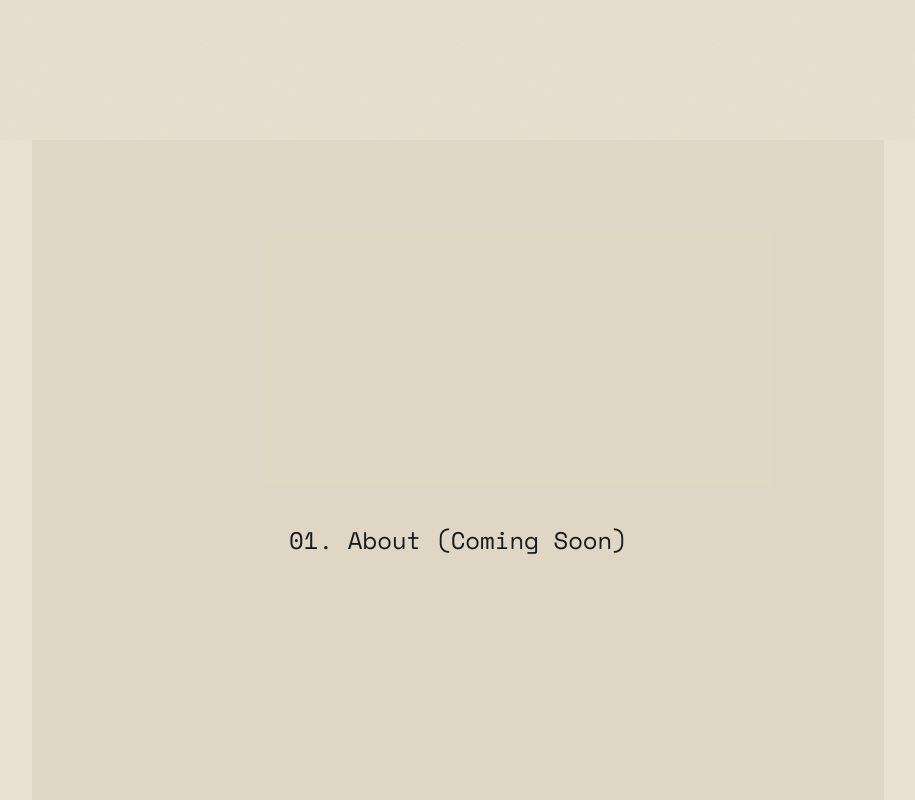
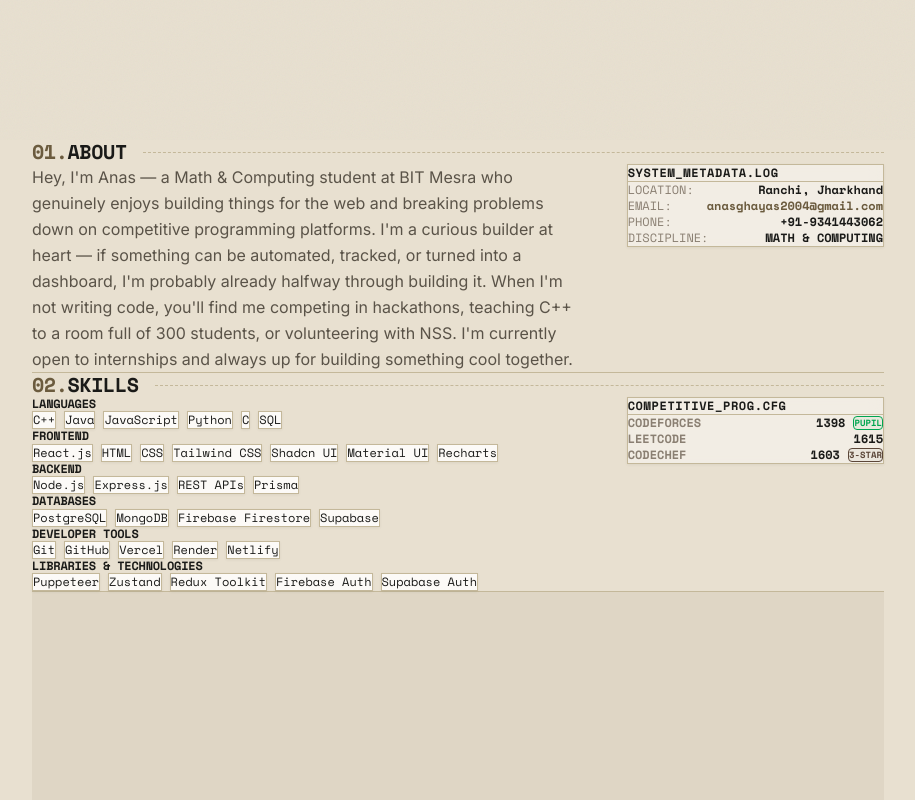
Before and after one commit to anasghayas/Portfolio, a React (Vite) app: page / in a window 1280 px wide. Shown: the part 660-1460 px from the top of the page, without its empty margins (182-1097 px from the left). Built offline with nearby package versions, Linux system fonts and the light colour scheme.

Commit message:
Skills and Cp Profiles added

```diff
--- a/src/App.jsx
+++ b/src/App.jsx
@@ -1,16 +1,18 @@
 import './App.css'
 import Navbar from './components/Navbar'
 import Hero from './components/Hero'
+import About from './components/About'
+import Skills from './components/Skills'
 
 function App() {
   return (
     <>
       <Navbar />
-      <main>
+      <main className="max-w-[1100px] mx-auto px-6">
         <Hero />
+        <About />
+        <Skills />
         {/* Dummy sections so scroll works */}
-        <section id="about" className="h-screen bg-[var(--bg-card)] flex items-center justify-center font-mono text-2xl text-[var(--text-primary)]">01. About (Coming Soon)</section>
-        <section id="skills" className="h-screen flex items-center justify-center font-mono text-2xl text-[var(--text-primary)]">02. Skills (Coming Soon)</section>
         <section id="projects" className="h-screen bg-[var(--bg-card)] flex items-center justify-center font-mono text-2xl text-[var(--text-primary)]">03. Projects (Coming Soon)</section>
         <section id="achievements" className="h-screen flex items-center justify-center font-mono text-2xl text-[var(--text-primary)]">04. Achievements (Coming Soon)</section>
         <section id="experience" className="h-screen bg-[var(--bg-card)] flex items-center justify-center font-mono text-2xl text-[var(--text-primary)]">05. Experience (Coming Soon)</section>
--- /dev/null
+++ b/src/components/Skills.jsx
@@ -0,0 +1,94 @@
+import { motion } from 'framer-motion';
+import { skills, competitiveProgramming } from '../data/portfolioData';
+import SectionHeading from './SectionHeading';
+
+export default function Skills() {
+  const categories = Object.keys(skills);
+
+  const containerVariants = {
+    hidden: { opacity: 0 },
+    visible: {
+      opacity: 1,
+      transition: { staggerChildren: 0.1 }
+    }
+  };
+
+  const itemVariants = {
+    hidden: { opacity: 0, y: 15 },
+    visible: {
+      opacity: 1,
+      y: 0,
+      transition: { duration: 0.4, ease: 'easeOut' }
+    }
+  };
+
+  return (
+    <section id="skills" className="py-20 border-b border-[var(--border)]">
+      <SectionHeading number="02" title="Skills" />
+
+      <div className="grid grid-cols-1 md:grid-cols-3 gap-10 items-start">
+        {/* Technical Skills grid */}
+        <motion.div
+          variants={containerVariants}
+          initial="hidden"
+          whileInView="visible"
+          viewport={{ once: true, margin: "-100px" }}
+          className="md:col-span-2 space-y-8"
+        >
+          {categories.map((category) => (
+            <motion.div variants={itemVariants} key={category} className="space-y-3">
+              <h3 className="font-mono text-xs uppercase tracking-widest text-[var(--text-muted)] font-bold">
+                {category}
+              </h3>
+              <div className="flex flex-wrap gap-2">
+                {skills[category].map((skill) => (
+                  <span
+                    key={skill}
+                    className="font-mono text-xs border border-[var(--border)] bg-[#fcfaf7] px-3 py-1.5 text-[var(--text-primary)] shadow-[var(--shadow-sm)] hover:border-[var(--text-primary)] hover:-translate-y-0.5 transition-all duration-200"
+                  >
+                    {skill}
+                  </span>
+                ))}
+              </div>
+            </motion.div>
+          ))}
+        </motion.div>
+
+        {/* CP Info panel */}
+        <motion.div
+          initial={{ opacity: 0, y: 20 }}
+          whileInView={{ opacity: 1, y: 0 }}
+          viewport={{ once: true, margin: "-100px" }}
+          transition={{ duration: 0.5, delay: 0.2 }}
+          className="border border-[var(--border)] p-6 bg-[#fcfaf7]/50 backdrop-blur-sm space-y-6 shadow-[var(--shadow-sm)]"
+        >
+          <div className="font-mono font-bold text-xs text-[var(--text-primary)] border-b border-[var(--border)] pb-2 uppercase tracking-wider">
+            COMPETITIVE_PROG.CFG
+          </div>
+
+          <div className="space-y-4">
+            {Object.keys(competitiveProgramming).map((platform) => {
+              const data = competitiveProgramming[platform];
+              return (
+                <div key={platform} className="flex items-center justify-between font-mono text-xs">
+                  <span className="uppercase text-[var(--text-muted)] font-bold">{platform}</span>
+                  <div className="text-right flex items-center gap-2">
+                    <span className="font-bold text-[var(--text-primary)]">{data.rating}</span>
+                    {data.title && (
+                      <span
+                        className="px-1.5 py-0.5 text-[9px] uppercase font-bold border rounded-sm"
+                        style={{ color: data.color, borderColor: data.color, backgroundColor: `${data.color}0a` }}
+                      >
+                        {data.title}
+                      </span>
+                    )}
+                  </div>
+                </div>
+              );
+            })}
+          </div>
+        </motion.div>
+      </div>
+    </section>
+  );
+}
```
